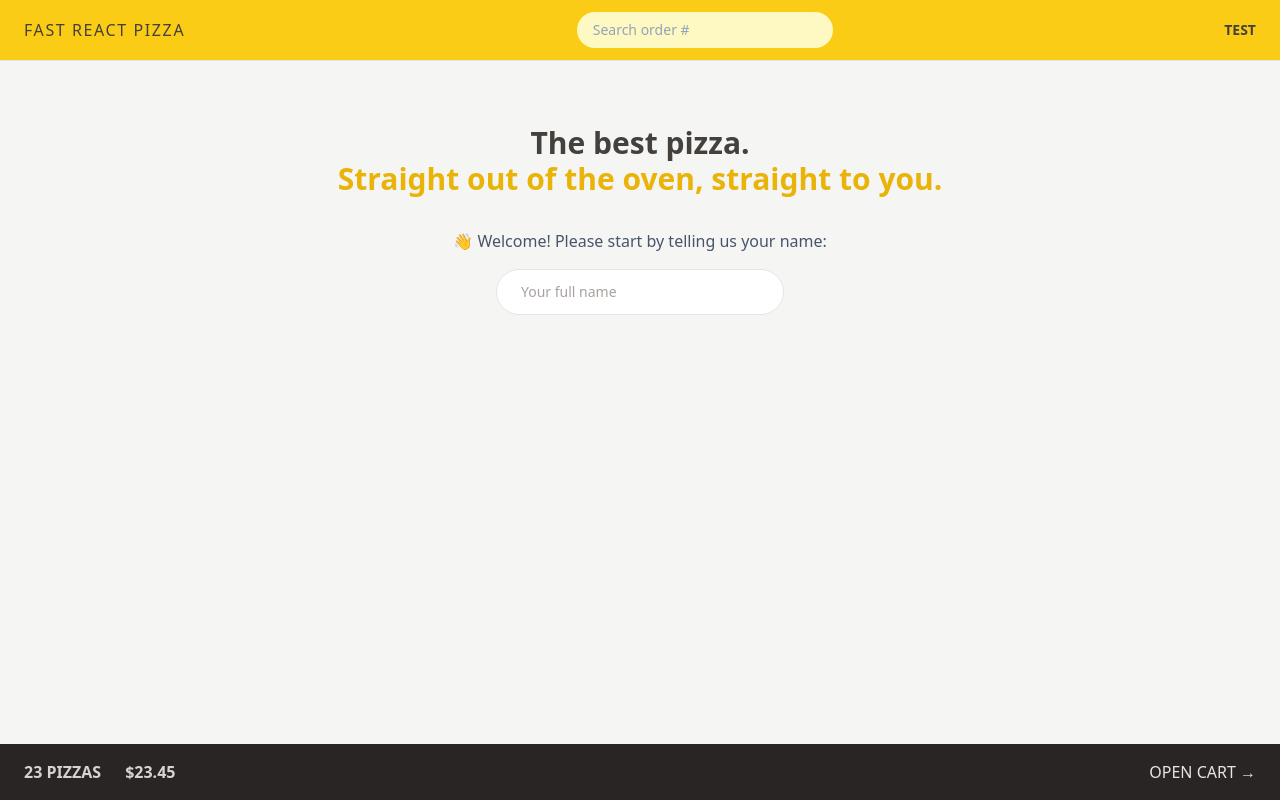
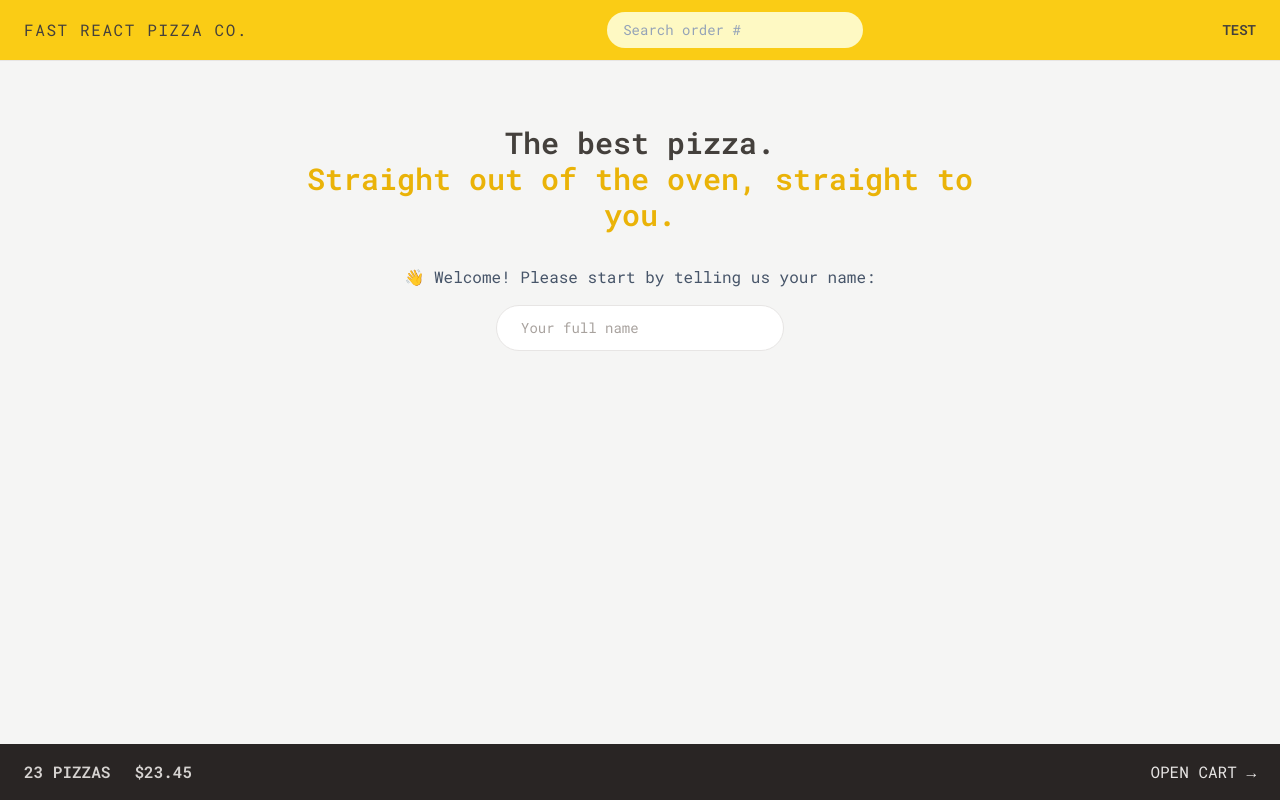
Before and after one commit to skmajumder/fast-react-pizza, a React (Vite) app: page / in a window 1280 px wide. Built offline with nearby package versions, Linux system fonts and the light colour scheme.

Commit message:
custom font family & extend style

```diff
--- a/index.html
+++ b/index.html
@@ -4,6 +4,12 @@
     <meta charset="UTF-8" />
     <link rel="shortcut icon" href="./favicon.png" type="image/x-icon" />
     <meta name="viewport" content="width=device-width, initial-scale=1.0" />
+    <link rel="preconnect" href="https://fonts.googleapis.com" />
+    <link rel="preconnect" href="https://fonts.gstatic.com" crossorigin />
+    <link
+      href="https://fonts.googleapis.com/css2?family=Roboto+Mono:wght@300;400;500;600;700&display=swap"
+      rel="stylesheet"
+    />
     <title>Fast React Pizza</title>
   </head>
   <body class="bg-stone-100 text-stone-700">
--- a/src/features/menu/MenuItem.jsx
+++ b/src/features/menu/MenuItem.jsx
@@ -1,4 +1,4 @@
-import { formatCurrency } from "../../utilities/helpers";
+import { formatCurrency } from '../../utilities/helpers';
 
 function MenuItem({ pizza }) {
   const { name, unitPrice, ingredients, soldOut, imageUrl } = pizza;
@@ -7,8 +7,8 @@ function MenuItem({ pizza }) {
     <li>
       <img src={imageUrl} alt={name} />
       <div>
-        <p>{name}</p>
-        <p>{ingredients.join(", ")}</p>
+        <p className="font-semibold">{name}</p>
+        <p>{ingredients.join(', ')}</p>
         <div>
           {!soldOut ? <p>{formatCurrency(unitPrice)}</p> : <p>Sold out</p>}
         </div>
--- a/src/ui/Header.jsx
+++ b/src/ui/Header.jsx
@@ -6,7 +6,7 @@ const Header = () => {
   return (
     <header className="flex items-center justify-between border-b border-stone-200 bg-yellow-400 px-4 py-3 uppercase sm:px-6">
       <Link to={'/'} className="tracking-widest">
-        Fast React Pizza
+        Fast React Pizza CO.
       </Link>
       <SearchOrder />
       <User />
--- a/tailwind.config.js
+++ b/tailwind.config.js
@@ -2,7 +2,14 @@
 export default {
   content: ['./index.html', './src/**/*.{js,ts,jsx,tsx}'],
   theme: {
-    extend: {},
+    fontFamily: {
+      sans: 'Roboto Mono, monospace',
+    },
+    extend: {
+      height: {
+        screen: '100dvh',
+      },
+    },
   },
   plugins: [],
 };
```
